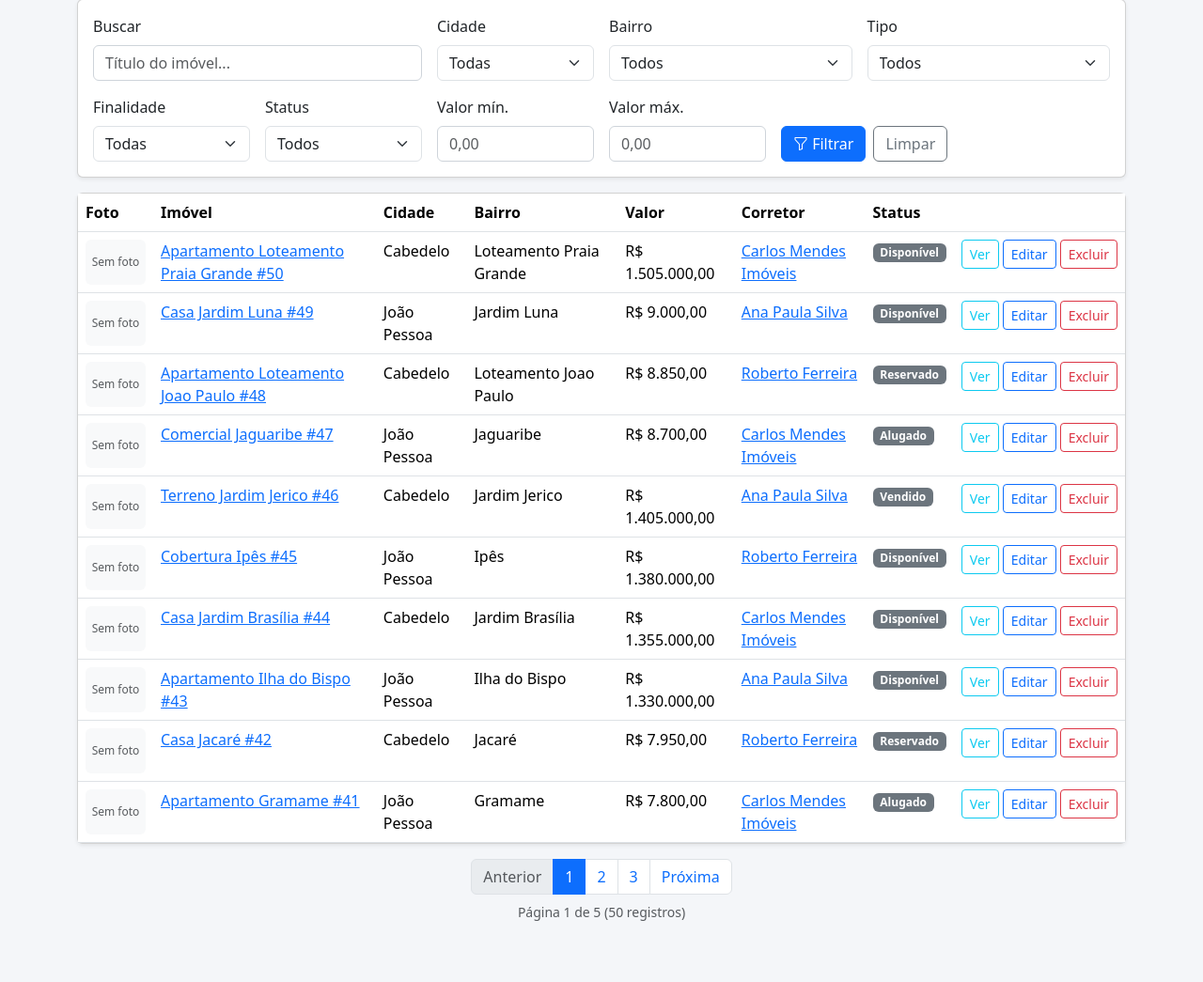
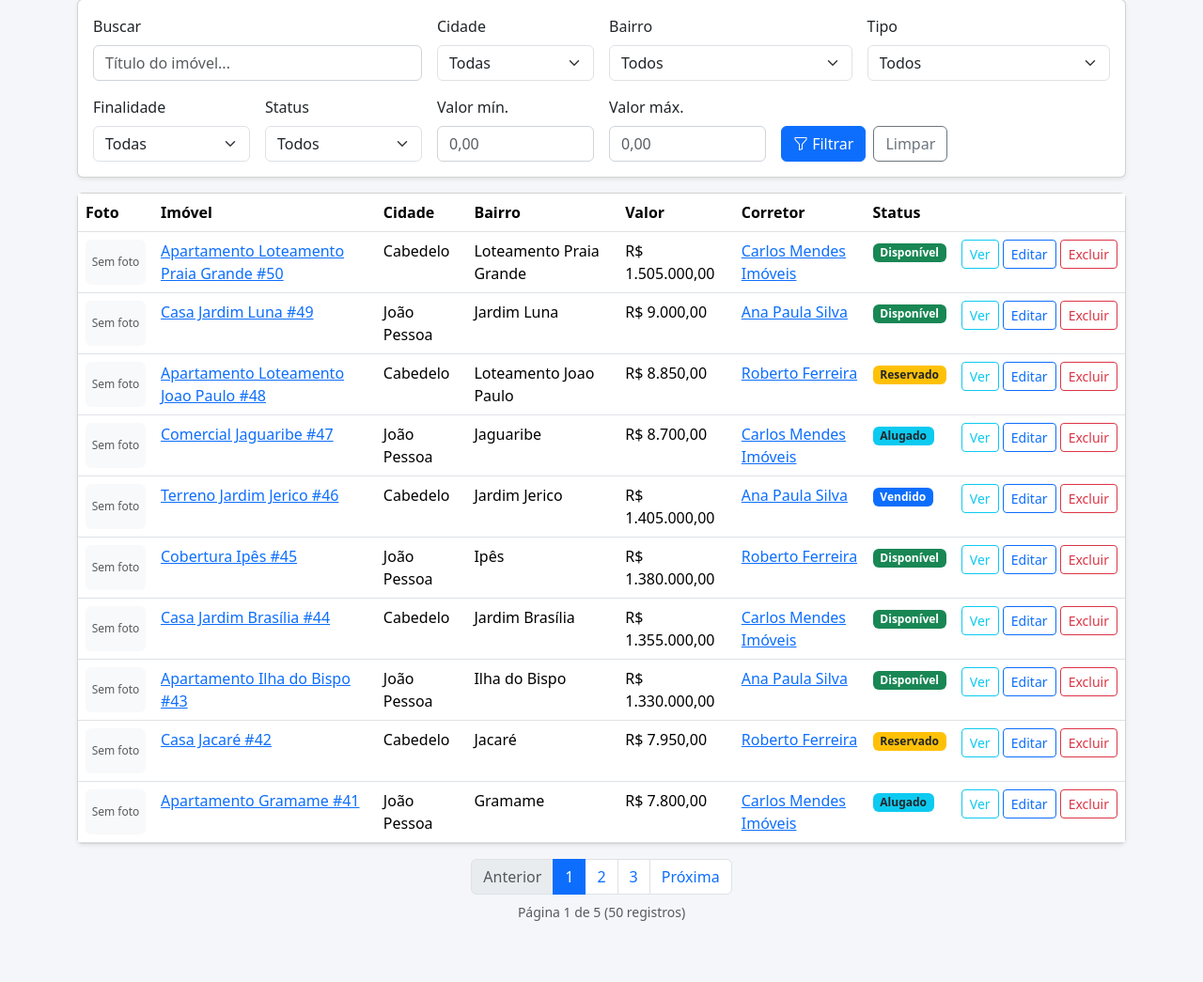
Before and after one commit to MarcuSantosDev/Gestao-Imobiliaria, a Django app: page /imoveis/ in a window 1280 px wide. Shown: the part 161-1206 px from the top of the page at 94% size. Run offline with Django 5.2, Linux system fonts and the light colour scheme; data comes from the database, SQL or seed files in the repository; data that the repository does not hold is empty.

Commit message:
:lipstick: style: Estilização do status dos imóveis

```diff
--- a/apps/imoveis/templates/imoveis/list.html
+++ b/apps/imoveis/templates/imoveis/list.html
@@ -115,7 +115,7 @@
                         <a href="{% url 'corretores:update' imovel.corretor.pk %}">{{ imovel.corretor.nome }}</a>
                         {% else %}—{% endif %}
                     </td>
-                    <td><span class="badge bg-secondary">{{ imovel.get_status_display }}</span></td>
+                    <td>{% include 'includes/imovel_status_badge.html' %}</td>
                     <td class="table-actions text-end">
                         <a href="{% url 'imoveis:detail' imovel.pk %}" class="btn btn-sm btn-outline-info">Ver</a>
                         <a href="{% url 'imoveis:update' imovel.pk %}" class="btn btn-sm btn-outline-primary">Editar</a>
--- a/apps/relatorios/templates/historico/imoveis.html
+++ b/apps/relatorios/templates/historico/imoveis.html
@@ -45,7 +45,7 @@
                     <td>{{ imovel.valor|moeda }}</td>
                     <td>{{ imovel.cidade }}</td>
                     <td>{{ imovel.bairro }}</td>
-                    <td>{{ imovel.get_status_display }}</td>
+                    <td>{% include 'includes/imovel_status_badge.html' %}</td>
                 </tr>
                 {% empty %}
                 <tr><td colspan="7" class="text-muted">Nenhum imóvel vendido, alugado ou reservado.</td></tr>
--- /dev/null
+++ b/templates/includes/imovel_status_badge.html
@@ -0,0 +1,11 @@
+{% if imovel.status == 'disponivel' %}
+<span class="badge bg-success">{{ imovel.get_status_display }}</span>
+{% elif imovel.status == 'reservado' %}
+<span class="badge bg-warning text-dark">{{ imovel.get_status_display }}</span>
+{% elif imovel.status == 'vendido' %}
+<span class="badge bg-primary">{{ imovel.get_status_display }}</span>
+{% elif imovel.status == 'alugado' %}
+<span class="badge bg-info text-dark">{{ imovel.get_status_display }}</span>
+{% else %}
+<span class="badge bg-secondary">{{ imovel.get_status_display }}</span>
+{% endif %}
```
